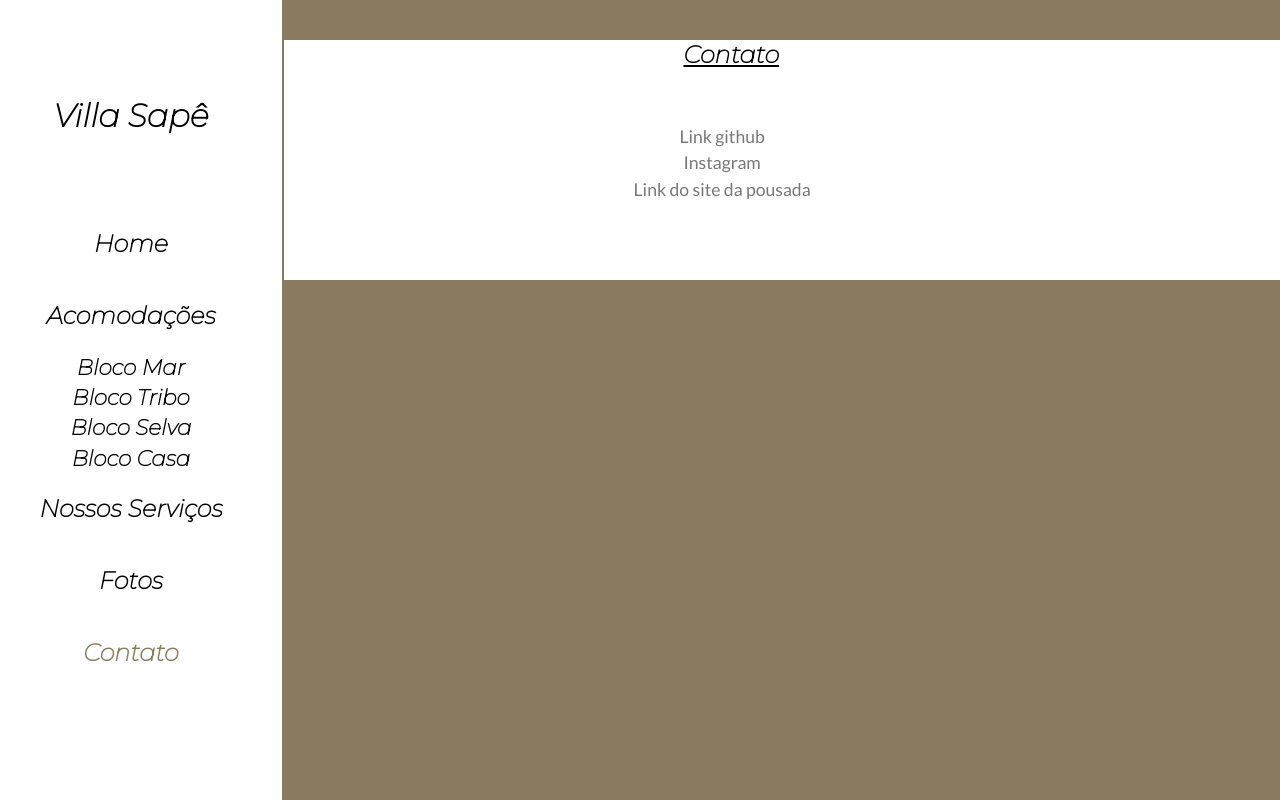
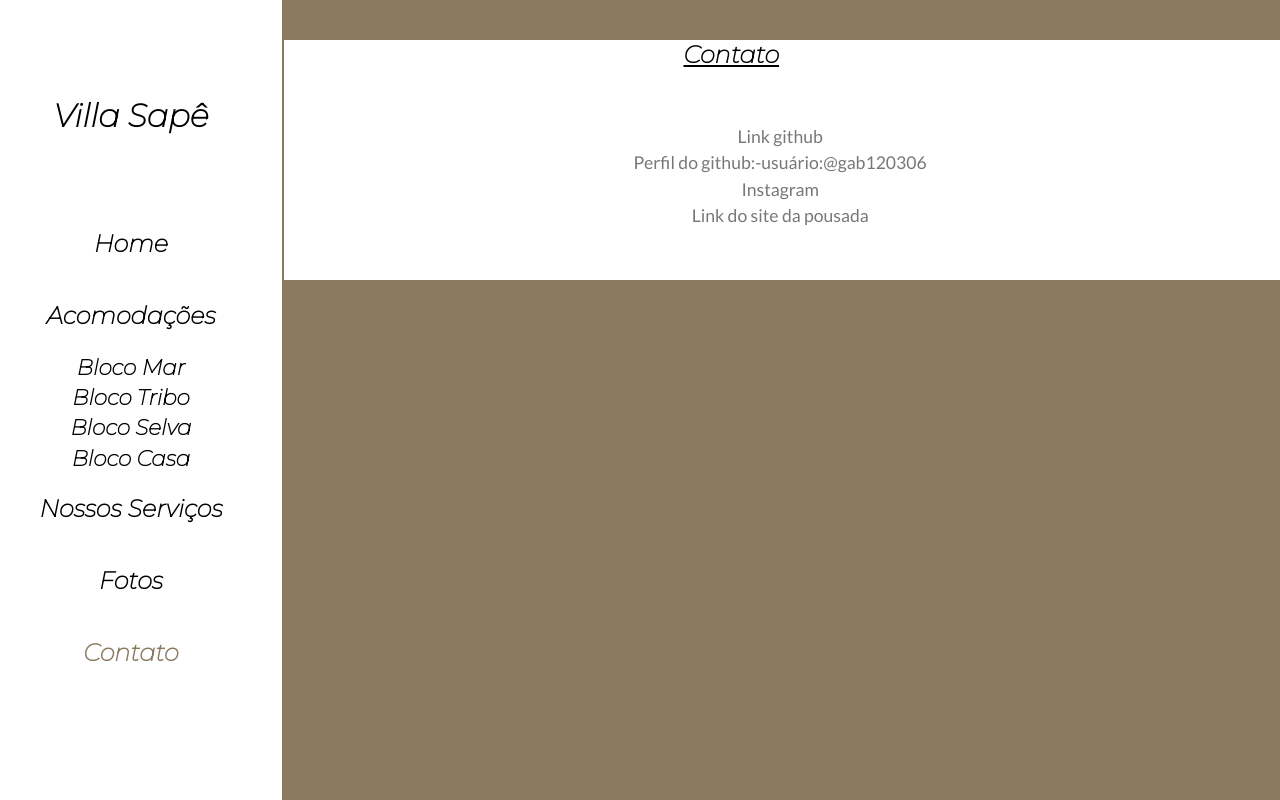
Before and after one commit to gab120306/site-pousada, a plain HTML site: page pg-secundarias/contato.html in a window 1280 px wide. Drawn offline with Linux system fonts and the light colour scheme.

Commit message:
terceiro commit

```diff
--- a/pg-secundarias/contato.html
+++ b/pg-secundarias/contato.html
@@ -33,6 +33,7 @@
         <ul class="tiposctt">
 
             <a class="github" href="https://github.com/gab120306?tab=overview&from=2024-04-01&to=2024-04-30" target="_blank">Link github</a><br>
+            <p>Perfil do github:-usuário:@gab120306</p>
             <a class="int" href="https://www.instagram.com/villasape/" target="_blank">Instagram</a><br>
             <a class="link" href="https://villasape.com.br/#" target="_blank">Link do site da pousada</a><br>
         </ul>
```
